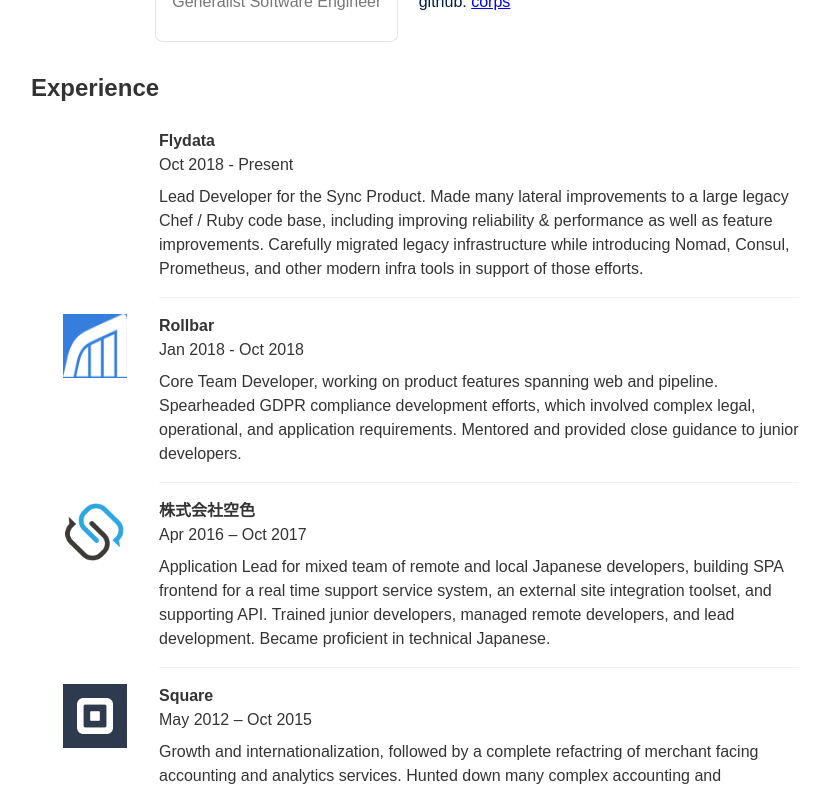
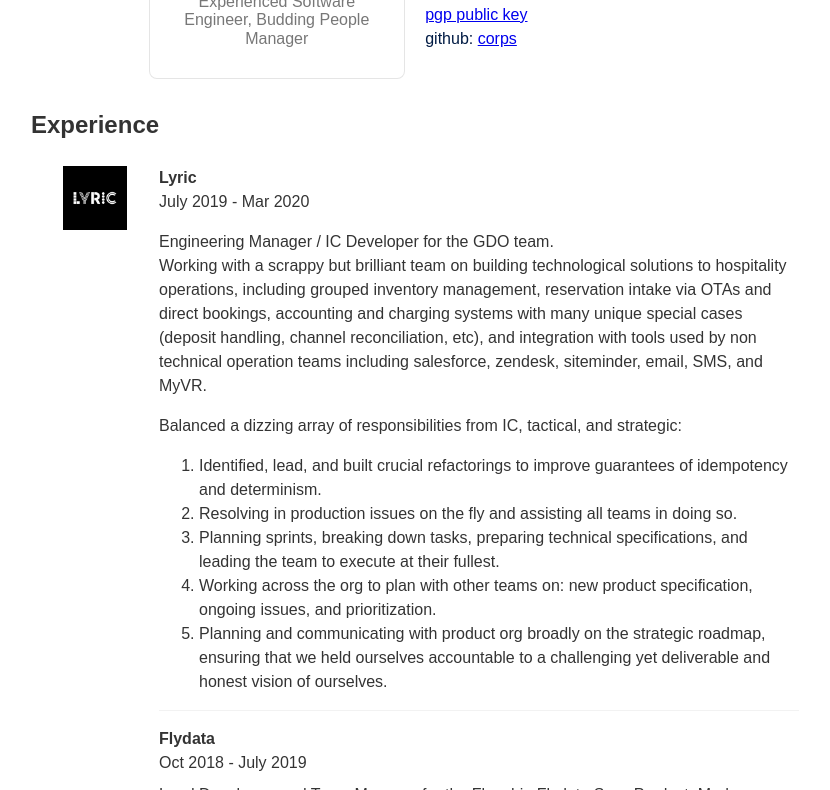
Before and after one commit to corps/resume, a plain HTML site: page index.html in a window 1280 px wide. Shown: the part 290-1080 px from the top of the page, without its empty margins (225-1055 px from the left). Drawn offline with nearby package versions, Linux system fonts and the light colour scheme.

Commit message:
Updated resume with Lyric.

```diff
--- a/index.html
+++ b/index.html
@@ -14,13 +14,13 @@
         <div class="tc">
           <img src="./profile.jpg" class="br-100 h4 w4 dib ba b--black-05 pa2">
           <h1 class="f3 mb2">Zach(ary) Collins</h1>
-          <h2 class="f5 fw4 gray mt0">Generalist Software Engineer</h2>
+          <h2 class="f5 fw4 gray mt0">Experienced Software Engineer, Budding People Manager</h2>
         </div>
       </article>
 
       <article class="dib-ns mw5 ml3 lh-copy navy tl">
         <p class="mb3">
-          "Full Stack," Broad Skillset<br/> 13 years professionally<br/> 21 years hobby<br/>
+          "Full Stack," Broad Skillset<br/> 14 years professionally<br/> 22 years hobby<br/>
         </p>
 
         <p>
@@ -38,19 +38,61 @@
       <article class="lh-copy">
         <div class="dt mt3">
           <div class="dtc w4 tc">
+            <img src="lyric.jpeg" class="w3 h3 bg-blue">
+          </div>
+
+          <div class="dtc mt1 bb b--black-05 v-top">
+            <div class="f5 b"> Lyric </div>
+            <div> July 2019 - Mar 2020 </div>
+
+            <p class="mt2">
+              <p>
+              Engineering Manager / IC Developer for the GDO team.<br/>
+              Working with a scrappy but brilliant team on building technological solutions to
+              hospitality operations, including grouped inventory management,
+              reservation intake via OTAs and direct bookings, accounting and charging systems with
+              many unique special cases (deposit handling, channel
+              reconciliation, etc), and integration with tools used by non technical operation teams
+              including salesforce, zendesk, siteminder, email, SMS, and MyVR.
+              </p>
+
+              Balanced a dizzing array of responsibilities from IC, tactical, and strategic:
+
+              <ol>
+                  <li>Identified, lead, and built crucial refactorings to improve guarantees of
+                      idempotency and determinism.</li>
+                  <li>Resolving in production issues on the fly and assisting all teams in doing
+                      so.</li>
+                  <li>Planning sprints, breaking down tasks, preparing technical specifications, and
+                      leading the team to execute at their fullest.</li>
+                  <li>Working across the org to plan with other teams on: new product specification,
+                      ongoing issues, and prioritization.</li>
+                  <li>Planning and communicating with product org broadly on the strategic roadmap,
+                      ensuring that we held ourselves accountable to a challenging yet deliverable and
+                      honest vision of ourselves.</li>
+              </ol>
+            </p>
+
+          </div>
+        </div>
+
+        <div class="dt mt3">
+          <div class="dtc w4 tc">
           </div>
 
           <div class="dtc mt1 bb b--black-05 v-top">
             <div class="f5 b"> Flydata </div>
-            <div> Oct 2018 - Present </div>
+            <div> Oct 2018 - July 2019 </div>
             <p class="mt2">
-              Lead Developer for the Sync Product.
+              Lead Developer, and Team Manager for the Flagship Flydata Sync Product.
               Made many lateral improvements to a large legacy Chef / Ruby code base, including improving
               reliability & performance as well as feature improvements.  Carefully migrated legacy infrastructure while
               introducing Nomad, Consul, Prometheus, and other modern infra tools in support of those efforts.
+
+              Lead product team including setting sprints, and coordinating between Sales, Design,
+              and other Developers.
           </div>
         </div>
-
         <div class="dt mt3">
           <div class="dtc w4 tc">
             <img src="rollbar.png" class="w3 h3 bg-blue">
@@ -157,7 +199,7 @@
           </div>
 
           <div class="dtc mt1 bb b--black-05 v-top">
-            <div class="f5 b"> NTTMCL </div>
+            <div class="f5 b"> Acxiom Corporation </div>
             <div> 2005 School Year – Jul 2006 </div>
             <p class="mt2">
               Worked on Optical Character Recognition algorithms for aligning and matching records from various public sources, such as phone books and public records, with unpredictable formats, errors, non-text images, and per-page variable quality.
```
Also changed, not shown: lyric.jpeg (added).
